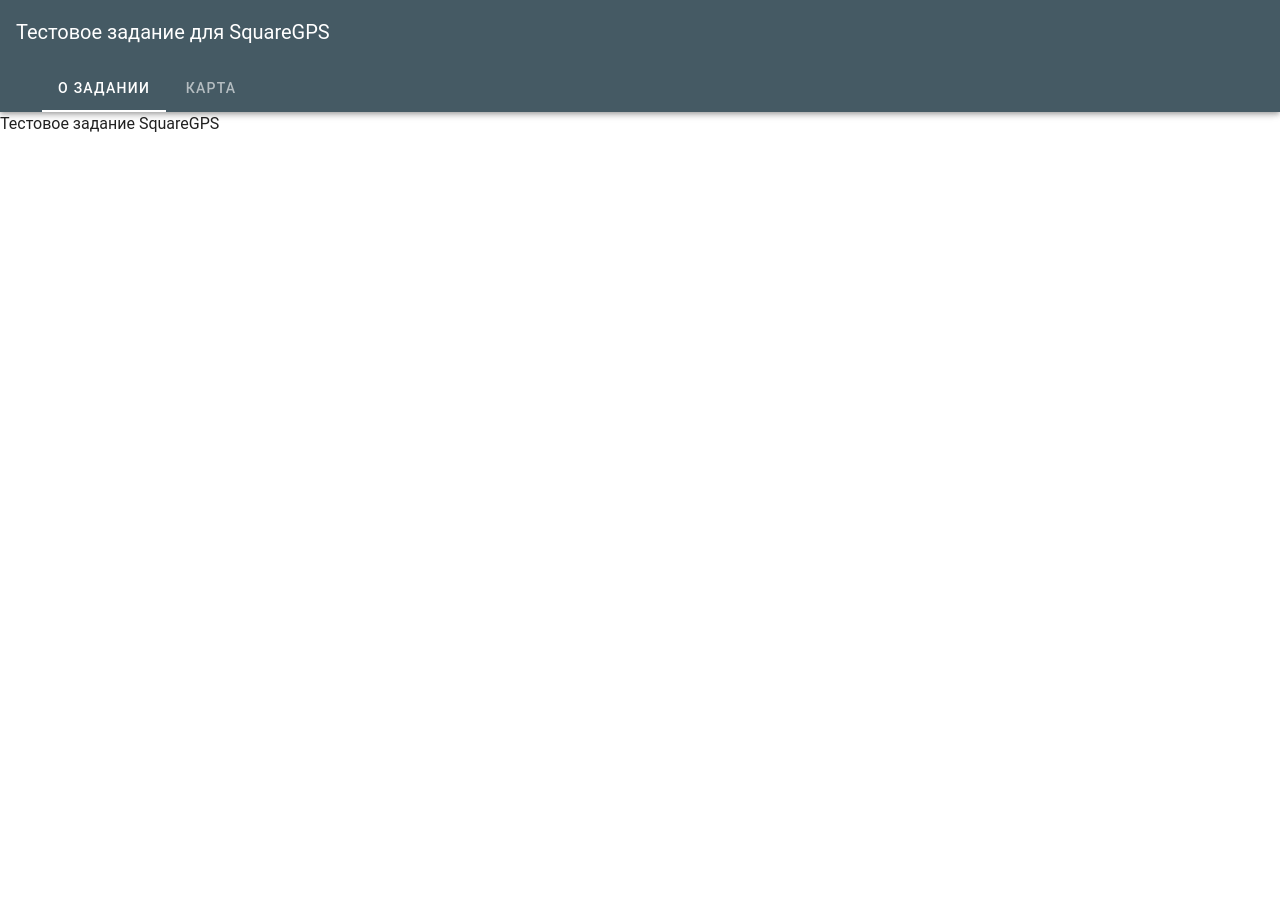
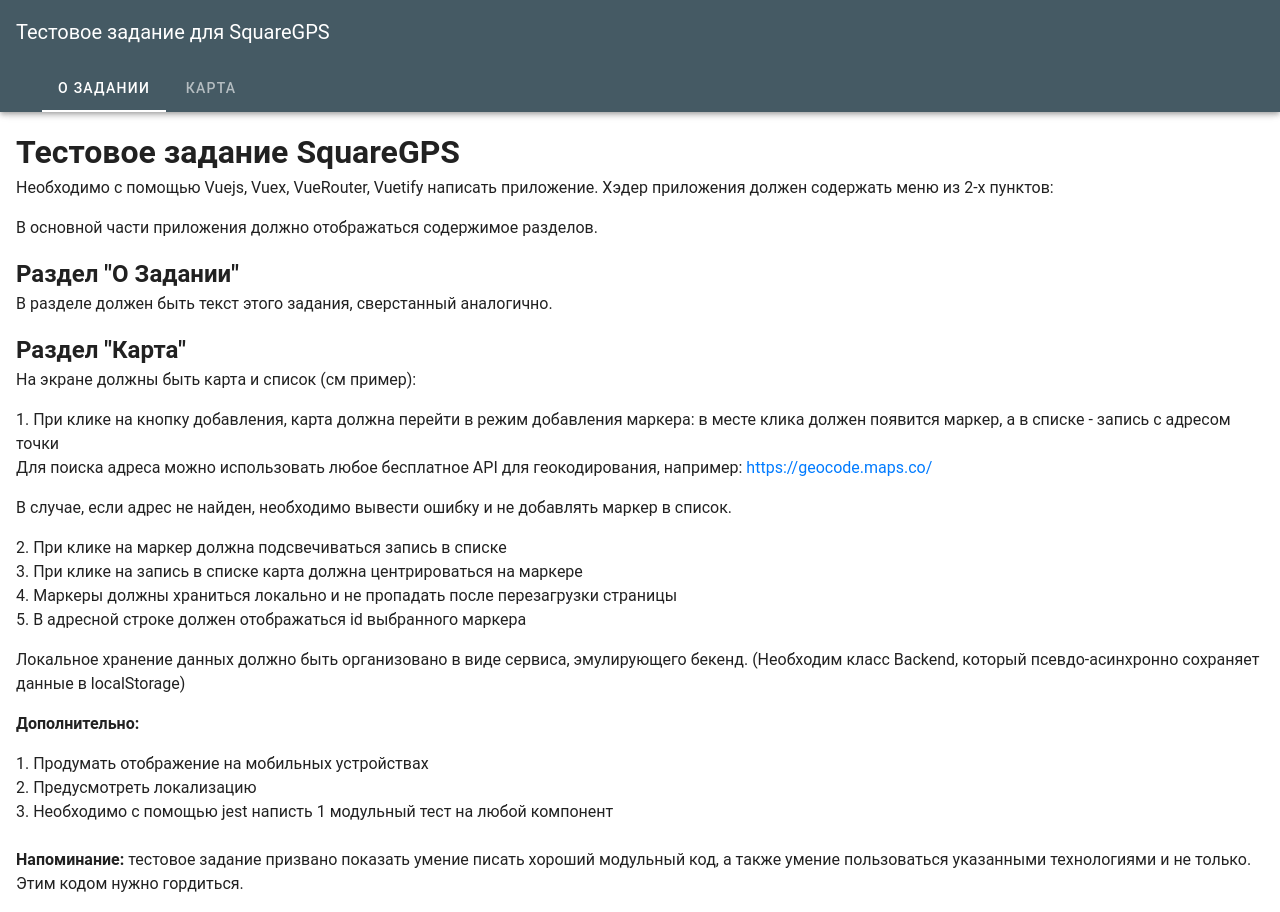
Before and after one commit to shigirdanova/square-gps, a Vue app: page /about in a window 1280 px wide. Before the commit the page ends 800 px from the top, so only its background shows below. Built offline with nearby package versions, Linux system fonts and the light colour scheme; a small style sheet from the web is missing.

Commit message:
feat: add aboute page content

```diff
--- a/src/pages/AboutPage.vue
+++ b/src/pages/AboutPage.vue
@@ -1,5 +1,26 @@
 <template>
-  <div class>Тестовое задание SquareGPS</div>
+  <div class="aboutPage">
+    <h1>Тестовое задание SquareGPS</h1>
+    <p>Необходимо с помощью Vuejs, Vuex, VueRouter, Vuetify написать приложение. Хэдер приложения должен содержать меню из 2-х пунктов:</p>
+    <p>В основной части приложения должно отображаться содержимое разделов.</p>
+    <h2>Раздел "О Задании"</h2>
+    <p>В разделе должен быть текст этого задания, сверстанный аналогично.</p>
+    <h2>Раздел "Карта"</h2>
+    <p>На экране должны быть карта и список (см пример):</p>
+    <span>1. При клике на кнопку добавления, карта должна перейти в режим добавления маркера: в месте клика должен появится маркер, а в списке - запись с адресом точки</span><br/>
+    <p>Для поиска адреса можно использовать любое бесплатное API для геокодирования, например: <a>https://geocode.maps.co/</a></p>
+    <p>В случае, если адрес не найден, необходимо вывести ошибку и не добавлять маркер в список.</p>
+    <span>2. При клике на маркер должна подсвечиваться запись в списке</span><br/>
+    <span>3. При клике на запись в списке карта должна центрироваться на маркере</span><br/>
+    <span>4. Маркеры должны храниться локально и не пропадать после перезагрузки страницы</span><br/>
+    <p>5. В адресной строке должен отображаться id выбранного маркера</p>
+    <p>Локальное хранение данных должно быть организовано в виде сервиса, эмулирующего бекенд. (Необходим класс Backend, который псевдо-асинхронно сохраняет данные в localStorage)</p>
+    <p><b>Дополнительно:</b></p>
+    <span>1. Продумать отображение на мобильных устройствах</span><br/>
+    <span>2. Предусмотреть локализацию</span><br/>
+    <span>3. Необходимо с помощью jest написть 1 модульный тест на любой компонент</span><br/><br/>
+    <p><b>Напоминание:</b> тестовое задание призвано показать умение писать хороший модульный код, а также умение пользоваться указанными технологиями и не только. Этим кодом нужно гордиться.</p>
+  </div>
 </template>
 
 <script>
@@ -10,3 +31,9 @@
   }
 }
 </script>
+
+<style scoped>
+.aboutPage {
+  margin: 16px;
+}
+</style>
```
